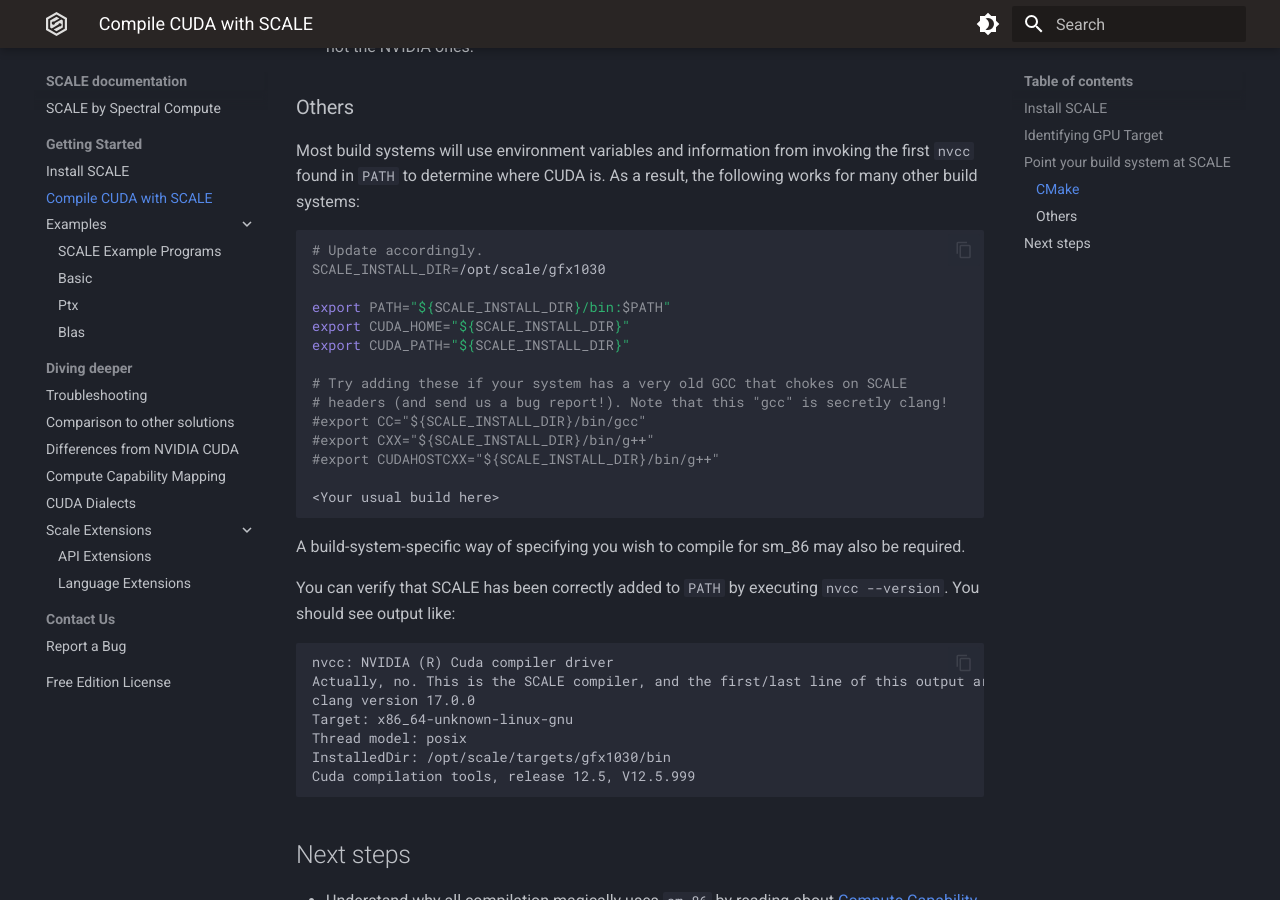
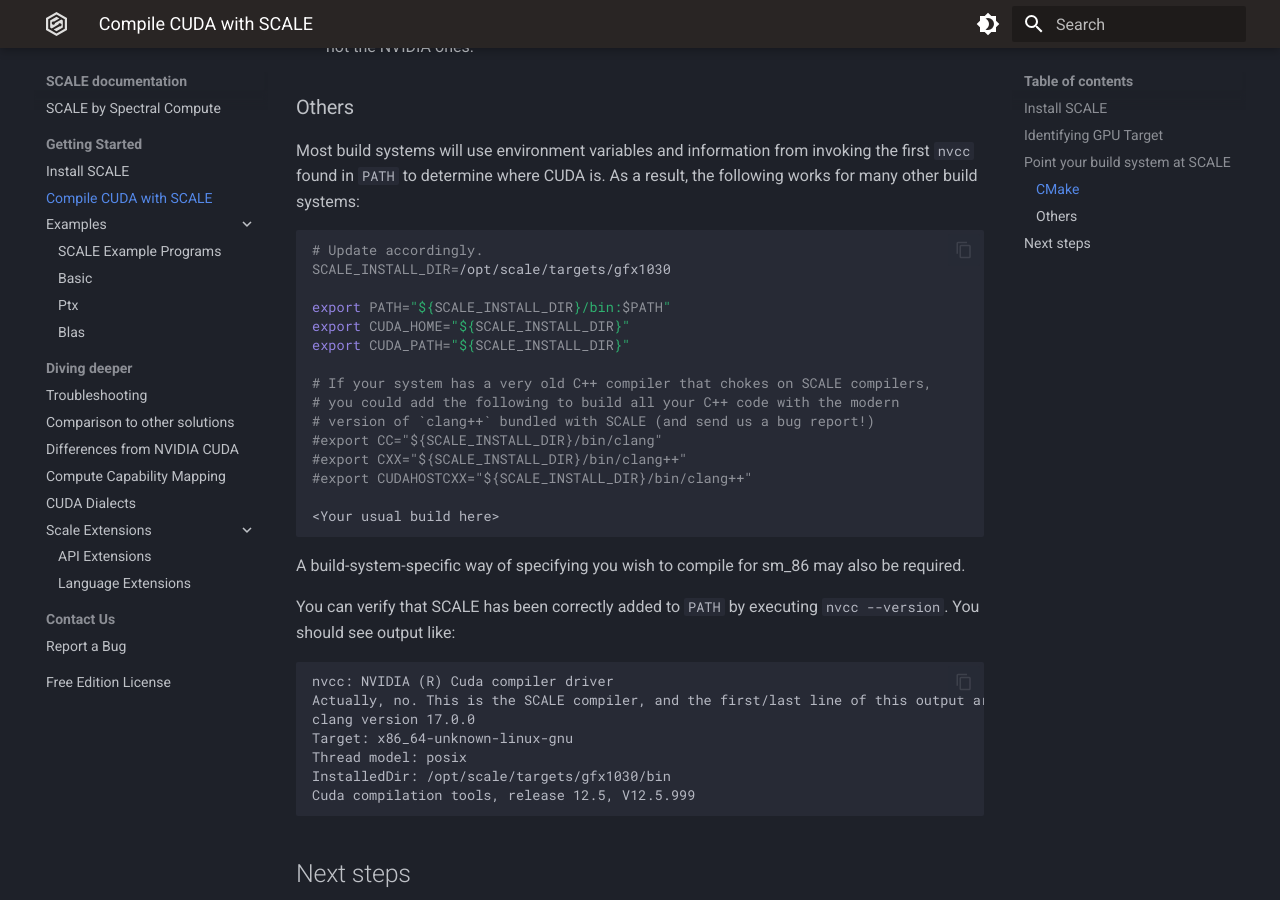
Before and after one commit to spectral-compute/scale-docs, an MkDocs documentation site: the page built from docs/manual/how-to-use.md, in a window 1280 px wide and 900 px high, scrolled down 2248 px. Built offline with MkDocs 1.6.1 and Material for MkDocs 9.7.7, drawn with Linux system fonts in a browser that asks for light colours.

Commit message:
Make the not-cmake instructions less wrong

````diff
--- a/docs/manual/how-to-use.md
+++ b/docs/manual/how-to-use.md
@@ -115,17 +115,18 @@ the following works for many other build systems:
 
 ```bash
 # Update accordingly.
-SCALE_INSTALL_DIR=/opt/scale/gfx1030
+SCALE_INSTALL_DIR=/opt/scale/targets/gfx1030
 
 export PATH="${SCALE_INSTALL_DIR}/bin:$PATH"
 export CUDA_HOME="${SCALE_INSTALL_DIR}"
 export CUDA_PATH="${SCALE_INSTALL_DIR}"
 
-# Try adding these if your system has a very old GCC that chokes on SCALE
-# headers (and send us a bug report!). Note that this "gcc" is secretly clang!
-#export CC="${SCALE_INSTALL_DIR}/bin/gcc"
-#export CXX="${SCALE_INSTALL_DIR}/bin/g++"
-#export CUDAHOSTCXX="${SCALE_INSTALL_DIR}/bin/g++"
+# If your system has a very old C++ compiler that chokes on SCALE compilers,
+# you could add the following to build all your C++ code with the modern
+# version of `clang++` bundled with SCALE (and send us a bug report!)
+#export CC="${SCALE_INSTALL_DIR}/bin/clang"
+#export CXX="${SCALE_INSTALL_DIR}/bin/clang++"
+#export CUDAHOSTCXX="${SCALE_INSTALL_DIR}/bin/clang++"
 
 <Your usual build here>
 ```
````
